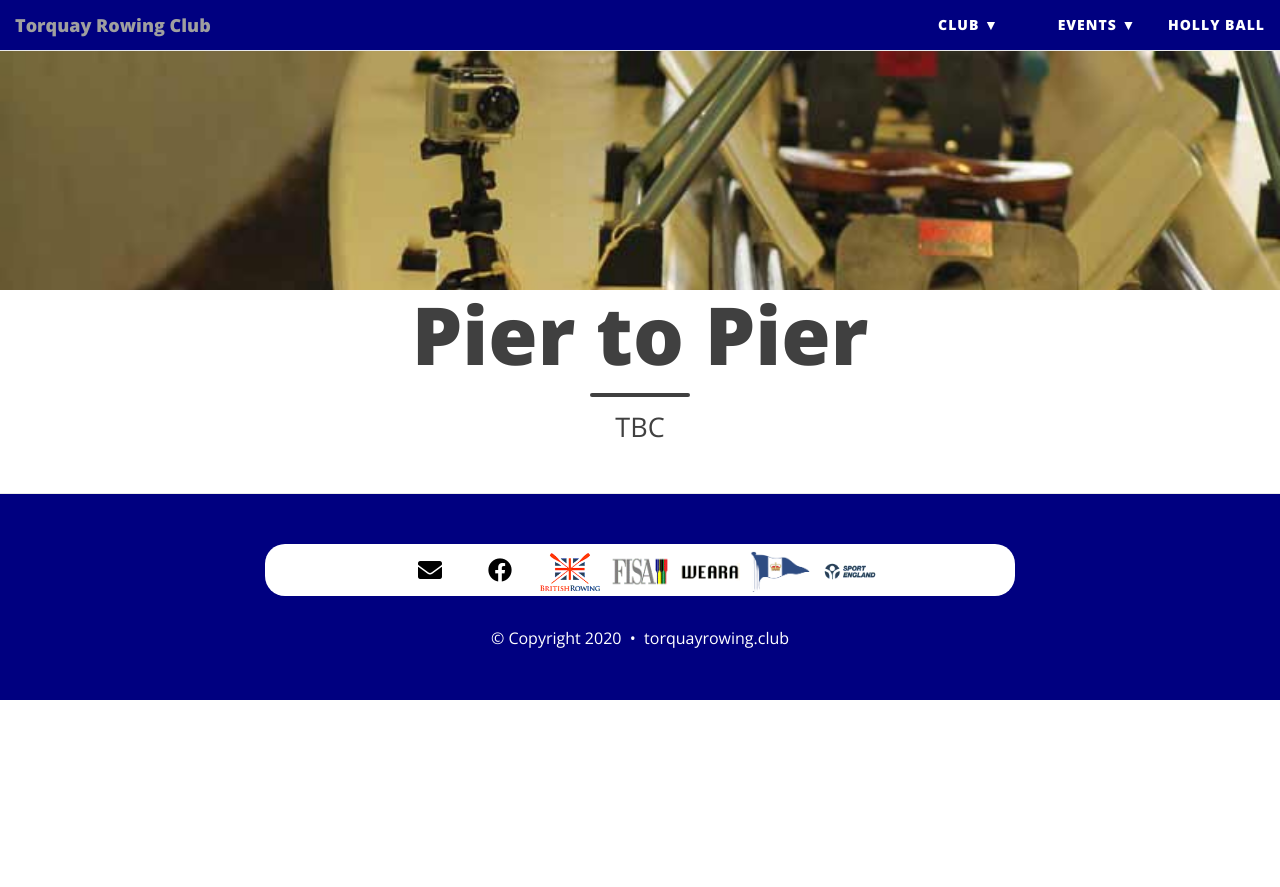
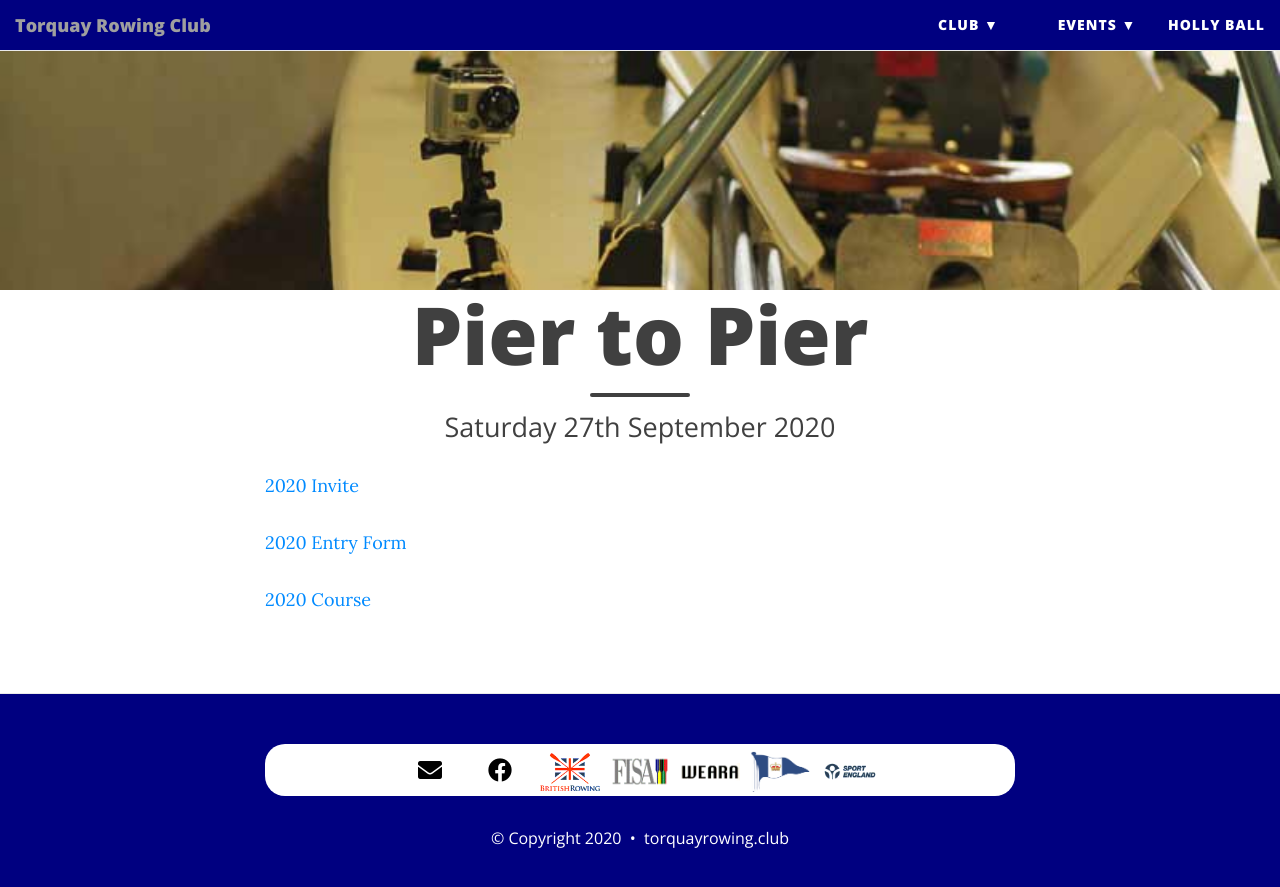
Before and after one commit to torquayrowingclub/torquayrowingclub.github.io, a Jekyll site: the page built from pier.md, in a window 1280 px wide and 900 px high, scrolled down 385 px. Shown: the top 887 px of the window. Built offline with Jekyll 4.4.1, drawn with Linux system fonts in a browser that asks for light colours; nearby versions of some CDN libraries; before the commit the page ends 1085 px from its top, so only the background shows below that.

Commit message:
Pier to Pier

```diff
--- a/pier.md
+++ b/pier.md
@@ -1,5 +1,11 @@
 ---
 layout: page
 title: Pier to Pier
-subtitle:  TBC
+subtitle:  Saturday 27th September 2020
 ---
+
+[2020 Invite](files/Pier_Invite.pdf)
+
+[2020 Entry Form](files/Pier_Entry.xlsx)
+
+[2020 Course](files/Pier_Course.pdf)
```
Also changed, not shown: 3 other files.
